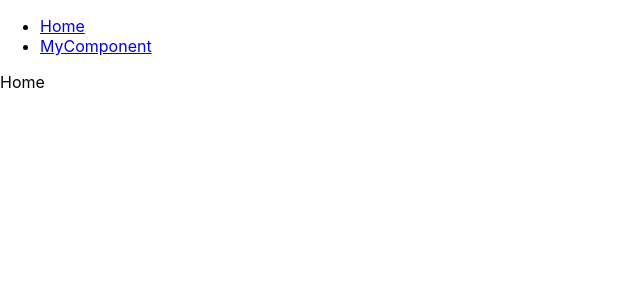
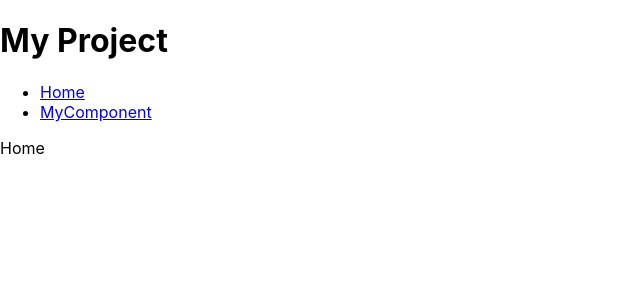
Before and after one commit to ooanishoo/react-ts-boilerplate, a React (Create React App) app: page / in a window 1280 px wide. Shown: the top 300 px of the page, without its empty margins (0-640 px from the left). Built offline with nearby package versions, Linux system fonts and the light colour scheme.

Commit message:
Implement Semantic html tags

```diff
--- a/src/App.tsx
+++ b/src/App.tsx
@@ -3,10 +3,10 @@ import { Header, Main } from './components';
 
 const App: React.FC = () => {
     return (
-        <div>
+        <>
             <Header />
             <Main />
-        </div>
+        </>
     );
 };
 
--- a/src/components/Header/Header.tsx
+++ b/src/components/Header/Header.tsx
@@ -4,6 +4,7 @@ import { Link } from 'react-router-dom';
 const Header: React.FC = () => {
     return (
         <header data-testid="header">
+            <h1>My Project</h1>
             <nav data-testid="navigation" role="navigation">
                 <ul role="list">
                     <li role="listitem">
```
Also changed, not shown: 2 other files (tests, documents, lock files or other folders).
